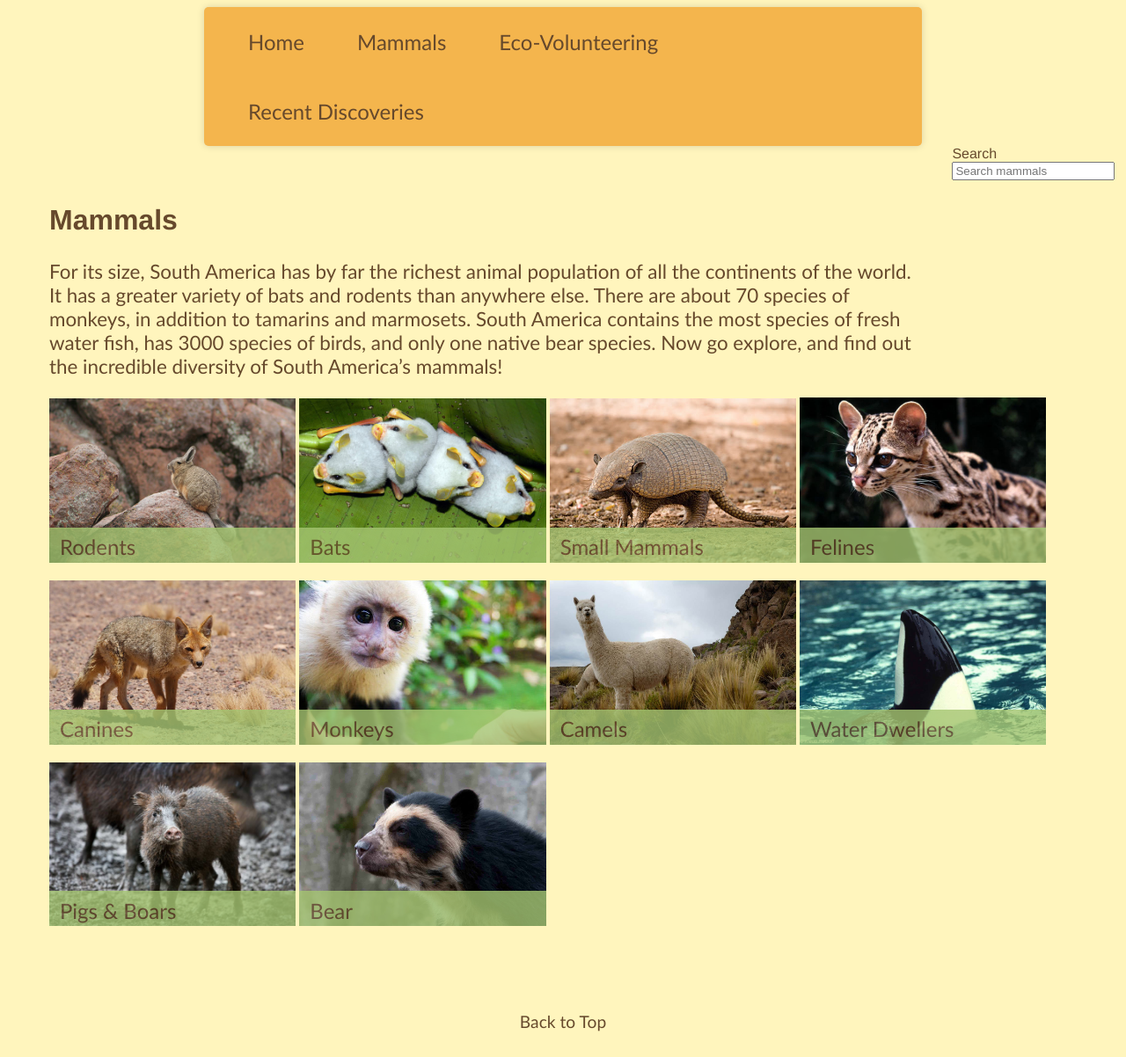
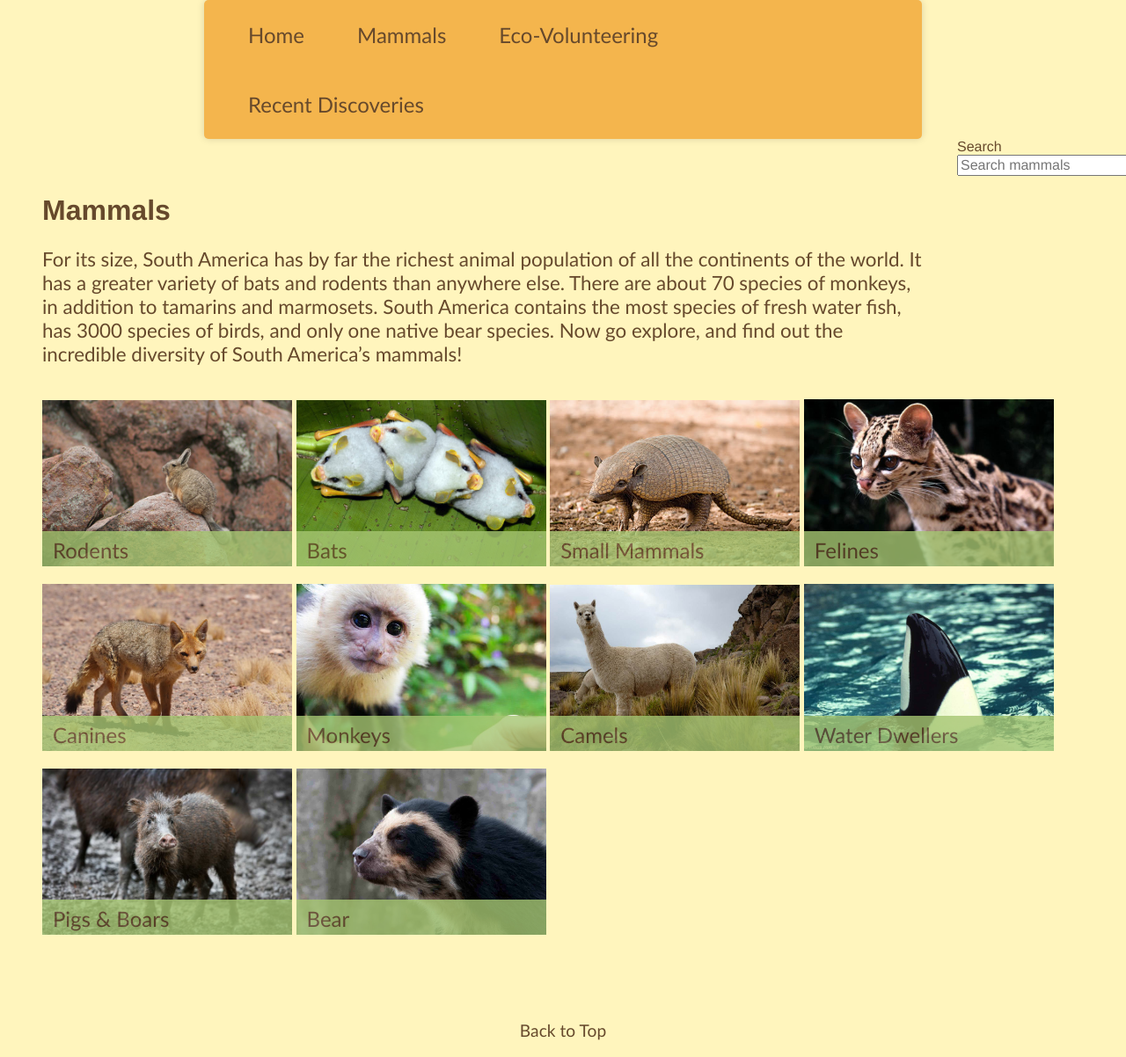
Before and after one commit to liannehebert/large-data-website, a Jekyll site: the page built from mammals.html, in a window 1280 px wide. Shown: the whole page at 88% size. Built offline with Jekyll 4.4.1, drawn with Linux system fonts in a browser that asks for light colours.

Commit message:
Added modernizr and normalize; made small nav styling changes

```diff
--- a/_layouts/default.html
+++ b/_layouts/default.html
@@ -3,7 +3,10 @@
 <html>
 <head>
 <meta charset="UTF-8">
+<link href="../css/normalize.css" rel="stylesheet">
 <link href="css/general.css" rel="stylesheet">
+<script src="../js/modernizer.js"></script>
+
 <title>Mammals of South America</title>
 <meta name="description" content="Ever wonder where sloths live? We have too. You’ll find South American mammal profiles, facts, and photos to help you learn more about them.">
 	<!--Facebook-->
--- a/css/general.css
+++ b/css/general.css
@@ -87,7 +87,7 @@
 
 nav ul ul {
 	background: #F4B54D;
-	border-radius: 10px;
+	border-radius: 5px;
 	padding: 0;
 	position: absolute;
 	top: 100%;
@@ -96,12 +96,12 @@
 
 nav ul ul li {
 	float: none;
-	border-top: 1px solid #66492c;
+	border-top: 1px solid #fff5bd;
 	position: relative;
 }
 
 nav ul ul li a {
-	padding: 15px 10px;
+	padding: 8px 8px 8px 0;
 	color: #fff;
 }
 
@@ -414,6 +414,7 @@
 .link-grid{
 	width:100%;
 	overflow:hidden;
+	padding-top:1em;
 }
 
 .photo-row{
@@ -421,6 +422,8 @@
 	display:inline-block;
 	float:left;
 	padding-bottom:1em;
+
+	min-height:44px;
 }
 
 .section-link{
@@ -441,7 +444,7 @@
 	font-family:"Gill Sans", "Gill Sans MT", "Myriad Pro", "DejaVu Sans Condensed", Helvetica, Arial, sans-serif;
 	font-size:1.5em;
 	background-color:#a6c672;
-	margin-bottom:-40px;
+	margin-bottom:-44px;
 	bottom:44px;
 	width:100%;
 }
@@ -455,6 +458,13 @@
 .404-img{
 	margin:auto;
 	max-width:800px;
+}
+
+@media only screen and (min-width: 10em){
+
+.searchbar{
+	margin-left:40%;
+}
 }
 
 @media only screen and (min-width: 20em){
@@ -478,6 +488,9 @@
 	margin-right:2em;
 }
 
+.searchbar{
+	margin-left:40%;
+}
 
 }
 
@@ -702,7 +715,7 @@
 
 nav ul ul {
 	background: #F4B54D;
-	border-radius: 10px;
+	border-radius: 5px;
 	padding: 0;
 	position: absolute;
 	top: 100%;
@@ -710,12 +723,13 @@
 
 nav ul ul li {
 	float: none;
-	border-top: 1px solid #66492c;
+	border-top: 1px solid #fff5bd;
 	position: relative;
 }
 
 nav ul ul li a {
-	padding: 25px 30px;
+	width:250px;
+	padding:1em 0 1em 0;
 	color: #fff;
 }
 
```
